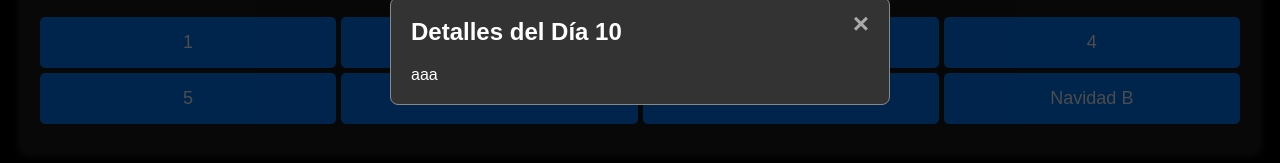
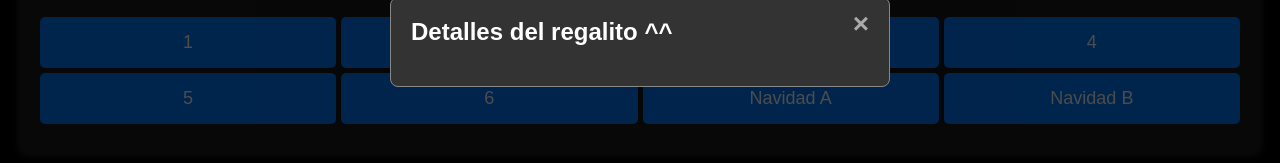
Before and after one commit to MisRegistros/candiii, a plain HTML site: page index.html in a window 1280 px wide. Both pictures are taken after a click on the element "Navidad A". Shown: the part 131-294 px from the top of the page. Drawn offline with Linux system fonts and the light colour scheme.

Commit message:
Add files via upload

```diff
--- a/index.html
+++ b/index.html
@@ -27,7 +27,7 @@
         <div id="modal" class="modal">
             <div class="modal-content">
                 <span class="close" onclick="cerrarModal()">&times;</span>
-                <h2>Detalles del Día <span id="modal-dia">1</span></h2>
+                <h2>Detalles del regalito ^^</h2>
                 <p id="modal-texto"></p>
             </div>
         </div>
--- a/script.js
+++ b/script.js
@@ -8,7 +8,7 @@ const textos = {
     4: "4444",
     5: "555",
     6: "6666",
-    10: "aaa",
+    10: "",
     11: ""
 };
 
```
